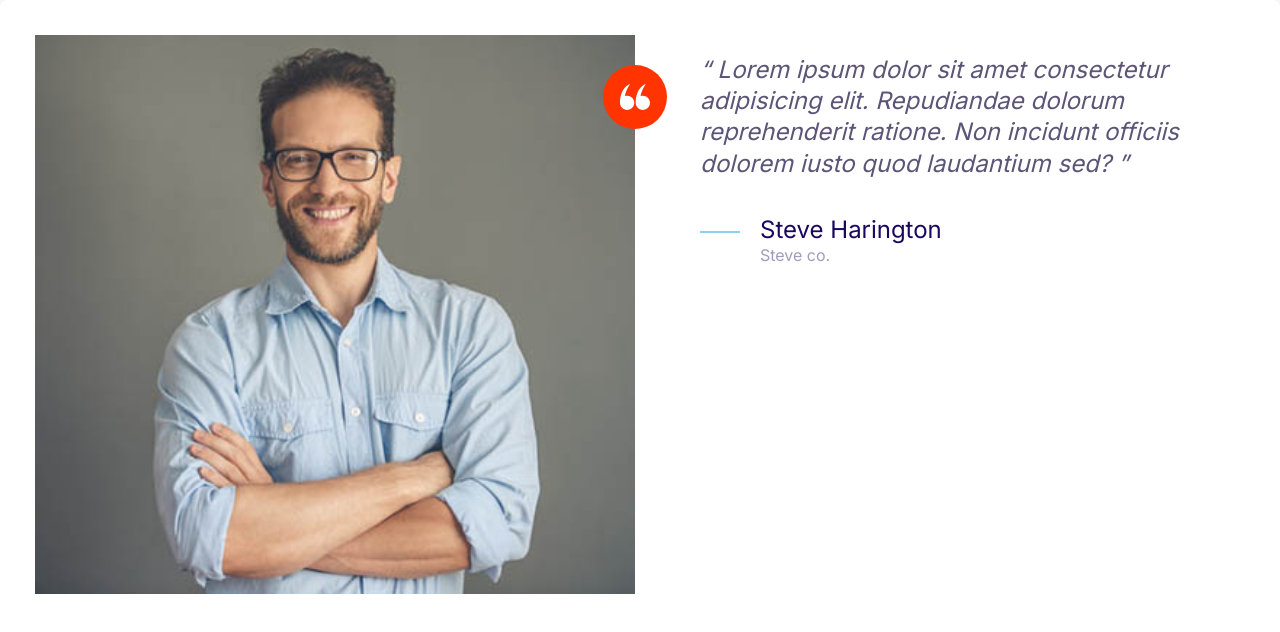
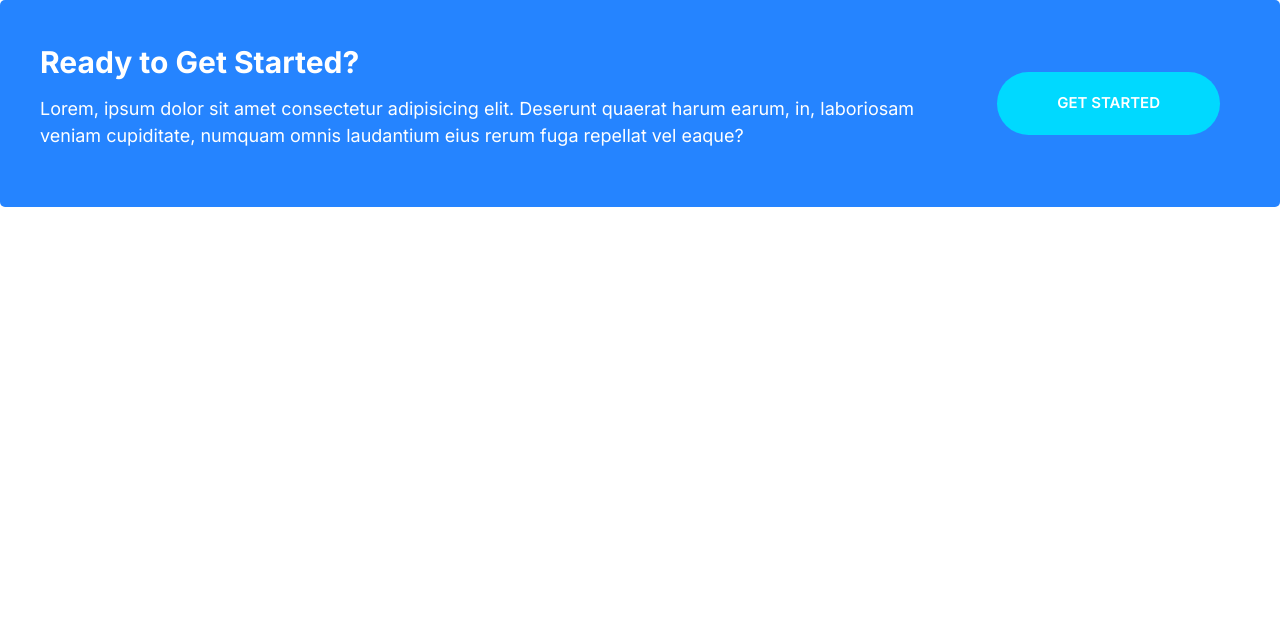
Before and after one commit to r-loane/my-moshify, a plain HTML site: page index.html in a window 1280 px wide. Drawn offline with Linux system fonts and the light colour scheme.

Commit message:
Define callouts.

```diff
--- a/CSS/styles.css
+++ b/CSS/styles.css
@@ -252,6 +252,11 @@ a {
 .btn--block {
   width: 100%;
   display: inline-block;
+}
+
+.btn--streched {
+  padding-left: 6rem;
+  padding-right: 6rem;
 }
 
 @media screen and (min-width: 1024px) {
@@ -513,3 +518,44 @@ a {
     margin-left: 6rem;
   }
 }
+
+/* Callouts */
+
+.callout {
+  padding: 4rem;
+  border-radius: 5px;
+}
+
+.callout--primary {
+  background: var(--color-primary);
+  color: white;
+}
+
+.callout__heading {
+  color: white;
+  margin-top: 0;
+  font-size: 3rem;
+}
+
+.callout .button {
+  justify-self: center;
+  align-self: center;
+}
+
+.callout__content {
+  text-align: center;
+}
+
+@media screen and (min-width: 768px) {
+  .callout .grid--1x2 {
+    grid-template-columns: 2fr auto;
+  }
+
+  .callout__content {
+    text-align: left;
+  }
+  .callout .button {
+    justify-self: start;
+    margin: 0 2rem;
+  }
+}
--- a/index.html
+++ b/index.html
@@ -15,36 +15,19 @@
     <title>Document</title>
   </head>
   <body>
-    <div class="card testimonial">
+    <div class="callout callout--primary">
       <div class="grid grid--1x2">
-        <div class="testimonial__image">
-          <img src="images/testimonial.jpg" alt="Happy Smiling Customer" />
-          <span class="icon-container icon-containter--accent">
-            <svg class="icon--small icon--white">
-              <use xlink:href="images/sprite.svg#quotes"></use>
-            </svg>
-          </span>
+        <div class="callout__content">
+          <h2 class="callout__heading">Ready to Get Started?</h2>
+          <p>
+            Lorem, ipsum dolor sit amet consectetur adipisicing elit. Deserunt
+            quaerat harum earum, in, laboriosam veniam cupiditate, numquam omnis
+            laudantium eius rerum fuga repellat vel eaque?
+          </p>
         </div>
-        <blockquote class="quote">
-          <p class="quote__text">
-            Lorem ipsum dolor sit amet consectetur adipisicing elit. Repudiandae
-            dolorum reprehenderit ratione. Non incidunt officiis dolorem iusto
-            quod laudantium sed?
-          </p>
-          <footer>
-            <div class="media">
-              <div class="media__image">
-                <svg class="icon icon--primary quote__line">
-                  <use xlink:href="images/sprite.svg#line"></use>
-                </svg>
-              </div>
-              <div class="media__body">
-                <h3 class="media__title quote__author">Steve Harington</h3>
-                <p class="quote__company">Steve co.</p>
-              </div>
-            </div>
-          </footer>
-        </blockquote>
+        <a href="#" class="button button--secondary btn--streched">
+          Get Started</a
+        >
       </div>
     </div>
   </body>
```
Also changed, not shown: Components/callouts.html (added, +13 -0 lines).
